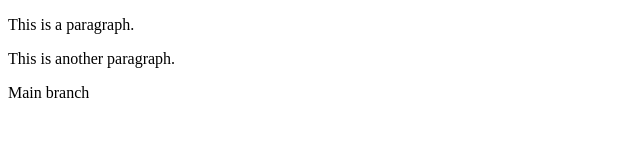
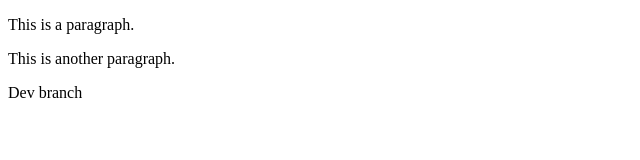
Before and after one commit to CodingRaghav/CICD2, a plain HTML site: page index.html in a window 1280 px wide. Shown: the full height of the page, 0-640 px from the left. Drawn offline with Linux system fonts and the light colour scheme.

Commit message:
Update index.html

```diff
--- a/index.html
+++ b/index.html
@@ -4,7 +4,7 @@
 
 <p>This is a paragraph.</p>
 <p>This is another paragraph.</p>
-<p>Main branch</p>
+<p>Dev branch</p>
 
 </body>
 </html>
```
